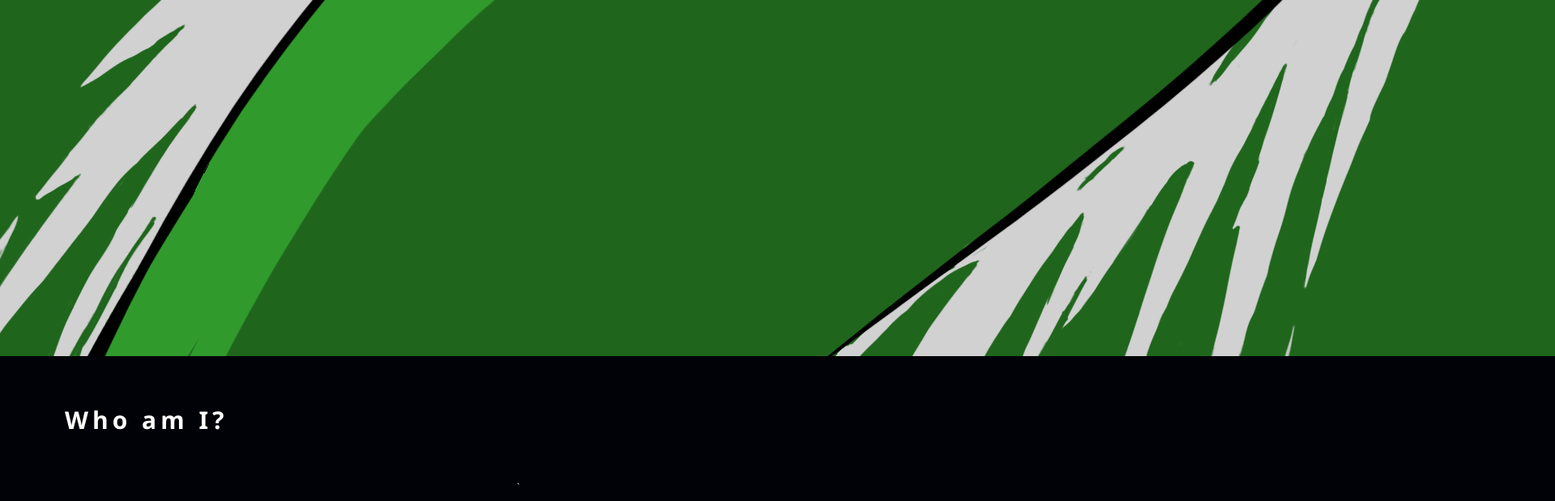
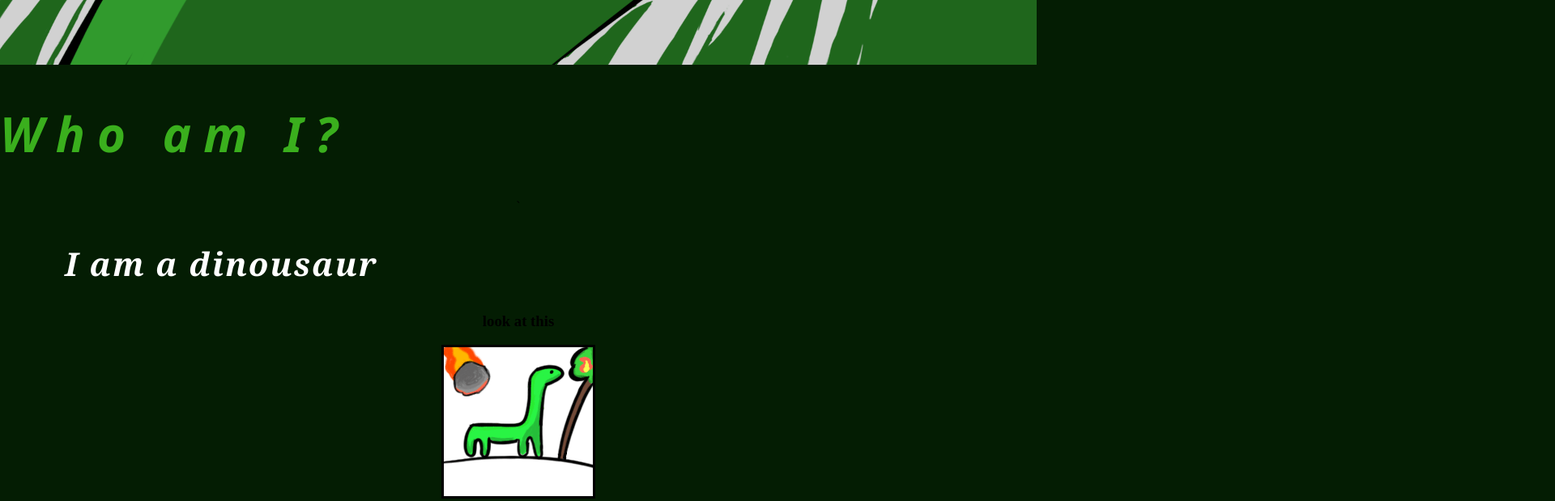
Before and after one commit to SmorgDotexe/Site, a plain HTML site: page index.html in a window 1280 px wide. Shown: the part 640-1259 px from the top of the page at 81% size, 1920 px wide, since content can reach past the window. Drawn offline with Linux system fonts and the light colour scheme.

Commit message:
Update style.css

```diff
--- a/style.css
+++ b/style.css
@@ -1,43 +1,36 @@
-
 body  {
-	background-color: rgb(1, 1, 8);
-	min-height: 8000px;
+	background-color: rgb(4, 29, 3);
 	background-attachment: fixed;
 	background-position: center;
 	background-repeat: no-repeat;
 	background-size: cover;
-	font: 75% georgia, sans-serif;
-	line-height: 3;
-	color: rgb(255, 255, 255);
 	margin: 0;
 	padding: 10;
 	text-align: center;
 	}
 
-[role=banner] {
-	font-size: 50px;
-	font-family: "Roboto";
-	top: 50px;
-}
-[role=banner]:hover{
-	animation-name: onHover;
-	animation-duration: 0.5s;
-	color: rgb(255, 0, 13);
-}
-@keyframes onHover{
-    from {color: rgb(255, 255, 255);}
-    to {color: rgb(255, 0, 13);}
+img { max-width:100% }
+
+.gif
+{
+
+	border-style:solid;
+	border-width: 5%;
+
 }
 
 h1{
-	top: 50px;
-	font-size: 30px;
-	letter-spacing: 5px;
+	color: rgb(58, 175, 29);
+	font-size: 60px;
+	letter-spacing: 15px;
+	text-align: left;
+	font-style: italic;
+	}
+h2{
+	color: rgb(255, 255, 255);
+	font-size: 40px;
+	letter-spacing: 2px;
 	text-indent: 80px;
 	text-align: left;
+	font-style: italic;
 	}
-image
-{
-	width: 400;
-	height: 400;
-}
```
